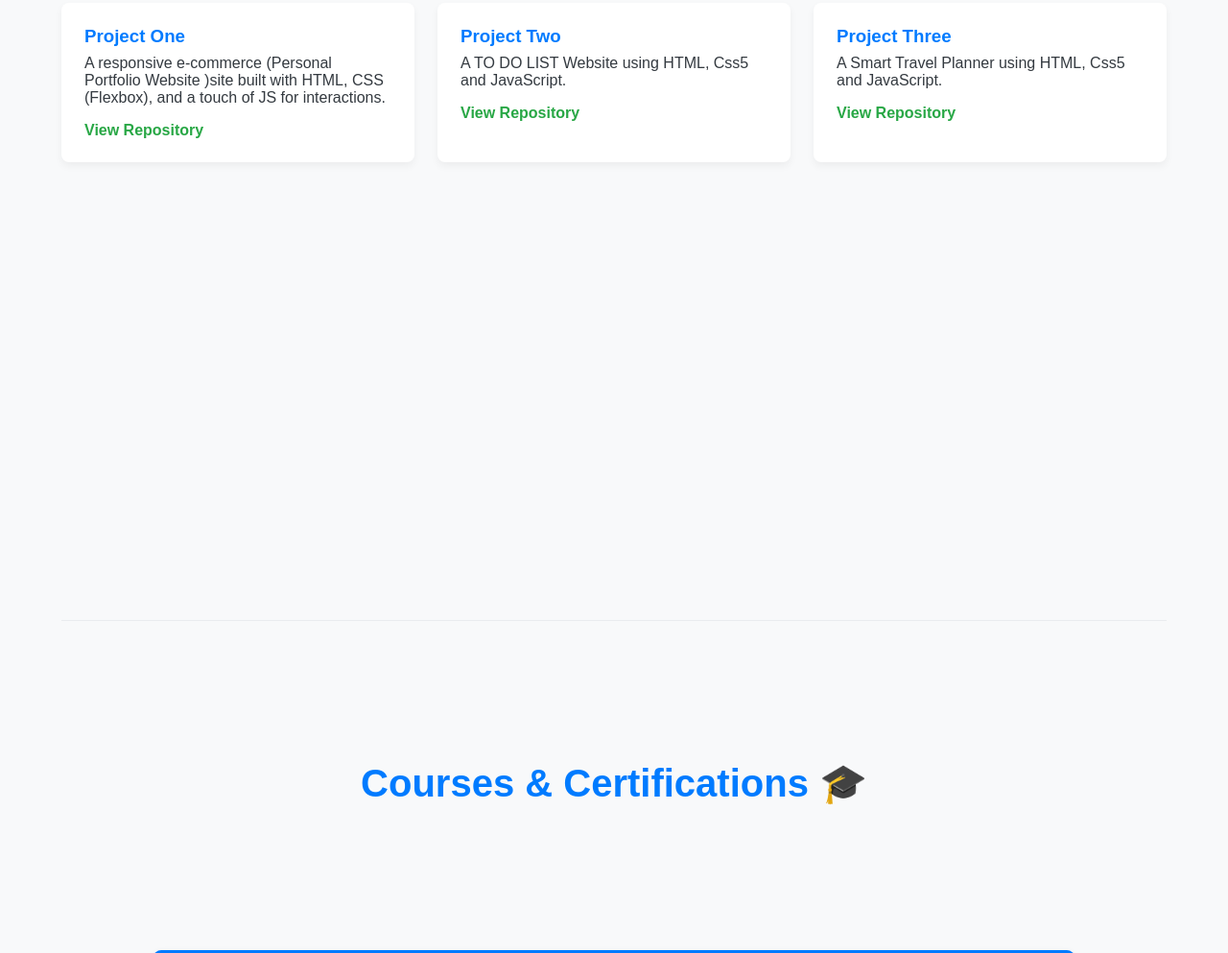
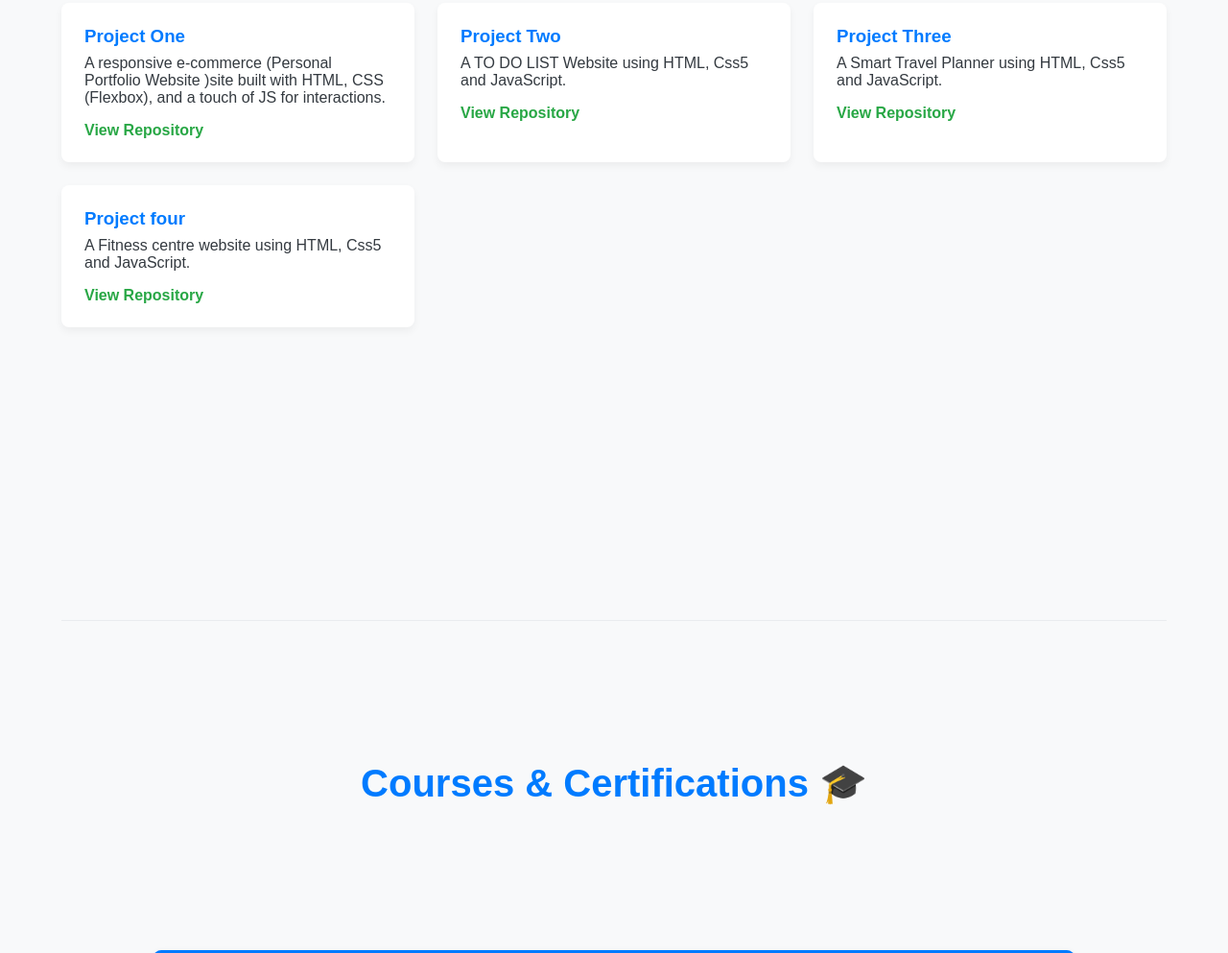
Before and after one commit to abhingi/Portfoilio, a plain HTML site: page index.html in a window 1280 px wide. Shown: the part 1996-2989 px from the top of the page at 96% size. Drawn offline with Linux system fonts and the light colour scheme.

Commit message:
Update index.html

```diff
--- a/index.html
+++ b/index.html
@@ -85,6 +85,11 @@
                     <a href="https://github.com/abhingi/Smart-Travel-Planner-frontend.git">View Repository</a>
 
                 </div>
+                 <div class="project-card">
+                    <h3>Project four</h3>
+                    <p>A Fitness centre website using HTML, Css5 and JavaScript.</p>
+                    <a href="#">View Repository</a>
+                </div>
 
 
         </section>
```
